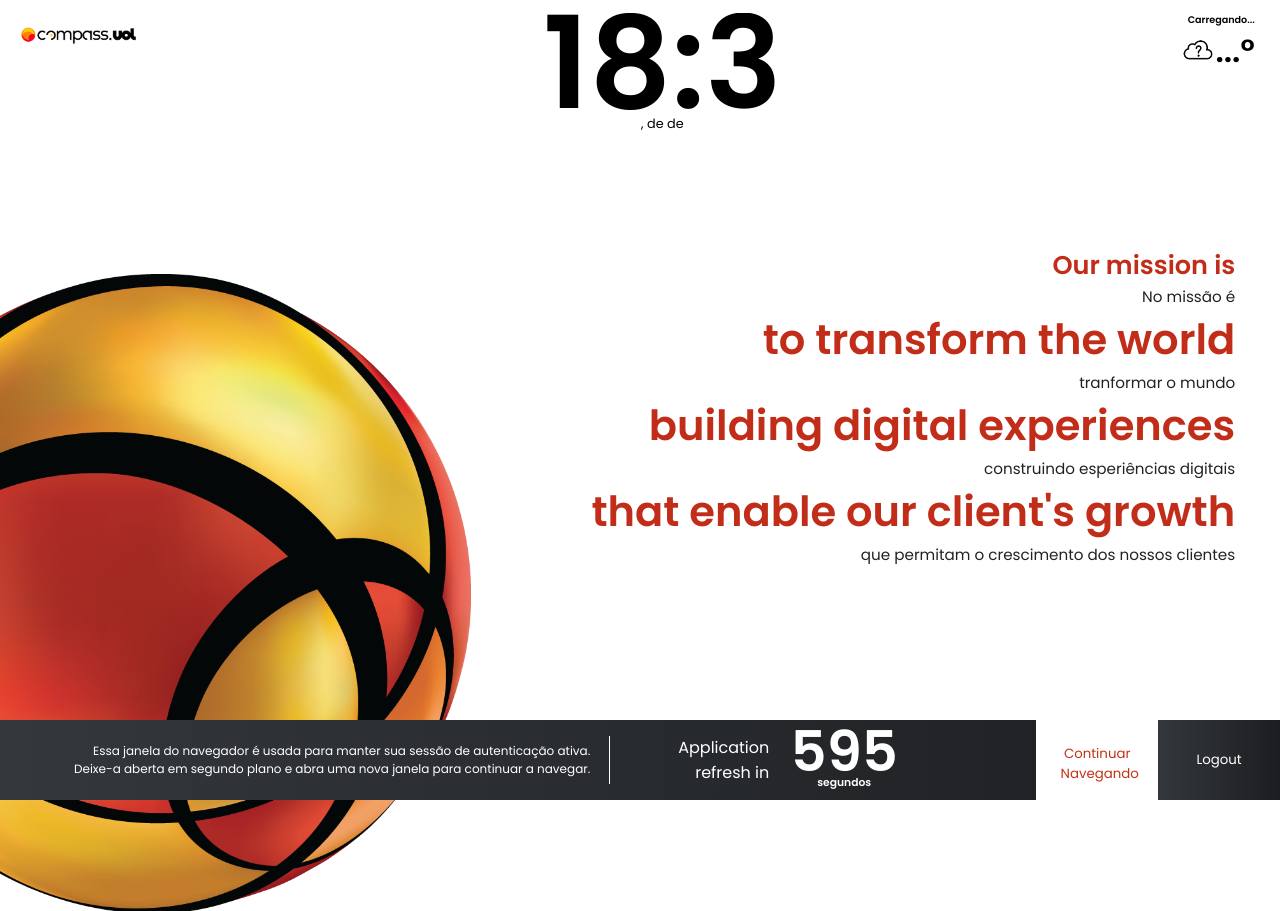
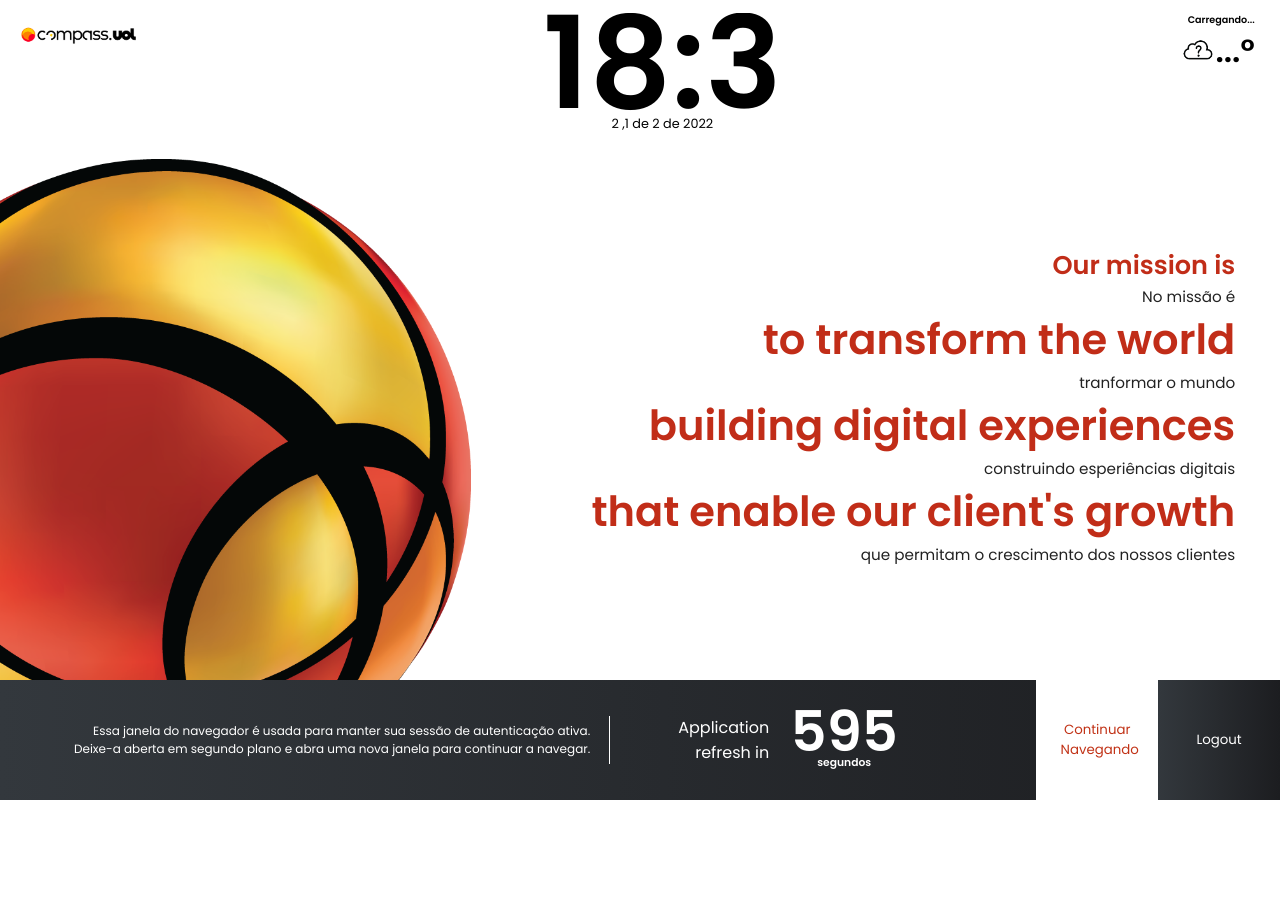
Before and after one commit to Luan-Leal/TrabalhoVue, a Vue app: page /home in a window 1280 px wide. After the commit the page ends 800 px from the top, so only its background shows below. Built offline with nearby package versions, Linux system fonts and the light colour scheme.

Commit message:
Fix: clock working

```diff
--- a/src/components/clock/index.vue
+++ b/src/components/clock/index.vue
@@ -5,9 +5,11 @@
       >:<span id="minutos">{{ dateTime.minutes }}</span>
     </h1>
     <p>
-      <span id="diaSemana"> {{ day }} </span>,<span id="dia"></span> de
-      <span id="mes"></span> de
-      <span id="ano"></span>
+      <span id="diaSemana">{{ dateTime.day }} </span>,<span id="dia">{{
+        dateTime.date
+      }}</span>
+      de <span id="mes">{{ dateTime.mouth }}</span> de
+      <span id="ano">{{ dateTime.year }}</span>
     </p>
   </div>
 </template>
@@ -21,8 +23,9 @@ export default {
       dateTime: {
         hours: date.getHours(),
         minutes: date.getMinutes(),
-        seconds: date.getSeconds(),
+        date: date.getDate(),
         day: date.getDay(),
+        mouth: date.getMonth(),
         year: date.getFullYear(),
       },
       timer: undefined,
@@ -34,8 +37,9 @@ export default {
       this.dateTime = {
         hours: date.getHours(),
         minutes: date.getMinutes(),
-        seconds: date.getSeconds(),
+        date: date.getDate(),
         day: date.getDay(),
+        mouth: date.getMonth(),
         year: date.getFullYear(),
       };
     },
@@ -48,15 +52,6 @@ export default {
     clearInterval(this.timer);
   },
 };
-
-let hoje = new Date();
-let data_formatada = hoje.toLocaleDateString('pt-BR', {
-  day: 'numeric',
-  month: 'long',
-  year: 'numeric',
-});
-
-console.log(data_formatada);
 </script>
 
 <style lang="scss" scoped>
--- a/src/components/input/index.scss
+++ b/src/components/input/index.scss
@@ -3,6 +3,9 @@
   flex-direction: column;
   width: 50%;
   color: #e0e0e0;
+  @media (max-width: 1500px) {
+    width: 65%;
+  }
 }
 
 input {
@@ -56,7 +59,7 @@ input:focus {
   }
 }
 
-@media (max-width: 1100px) {
+@media (max-width: 1000px) {
   #form {
     width: 100%;
     margin-left: 10%;
--- a/src/containers/Footer/index.scss
+++ b/src/containers/Footer/index.scss
@@ -3,13 +3,13 @@
   background: linear-gradient(90.16deg, #33383d 0%, #1c1d20 100%);
   color: #ffffff;
   display: flex;
-  height: 13vh;
+  height: 12vh;
   width: 100%;
   position: absolute;
   z-index: 2;
   bottom: 0;
   @media (max-width: 1750px) {
-    height: 10vh;
+    height: 15vh;
   }
 }
 
@@ -28,6 +28,49 @@
     text-align: end;
     padding: 1% 0;
     padding-right: 3%;
+    @media (max-width: 5000px) {
+      width: 50%;
+    }
+
+    @media (max-width: 2150px) {
+      width: 55%;
+    }
+
+    @media (max-width: 1990px) {
+      width: 59.4%;
+    }
+
+    @media (max-width: 1842px) {
+      width: 64.1%;
+    }
+
+    @media (max-width: 1710px) {
+      width: 69.1%;
+    }
+
+    @media (max-width: 1584px) {
+      width: 74.6%;
+    }
+
+    @media (max-width: 1486px) {
+      width: 79.5%;
+    }
+
+    @media (max-width: 1374px) {
+      width: 86.9%;
+    }
+
+    @media (max-width: 1273px) {
+      width: 93%;
+    }
+
+    @media (max-width: 1179px) {
+      width: 100%;
+    }
+
+    @media (max-width: 1133px) {
+      font-size: 0.72em;
+    }
   }
 }
 .cronometro {
@@ -117,94 +160,6 @@
   }
 }
 
-@media (max-width: 5000px) {
-  .mensagem {
-    p {
-      width: 50%;
-    }
-  }
-}
-
-@media (max-width: 2150px) {
-  .mensagem {
-    p {
-      width: 55%;
-    }
-  }
-}
-
-@media (max-width: 1990px) {
-  .mensagem {
-    p {
-      width: 59.4%;
-    }
-  }
-}
-
-@media (max-width: 1842px) {
-  .mensagem {
-    p {
-      width: 64.1%;
-    }
-  }
-}
-
-@media (max-width: 1710px) {
-  .mensagem {
-    p {
-      width: 69.1%;
-    }
-  }
-}
-
-@media (max-width: 1584px) {
-  .mensagem {
-    p {
-      width: 74.6%;
-    }
-  }
-}
-
-@media (max-width: 1486px) {
-  .mensagem {
-    p {
-      width: 79.5%;
-    }
-  }
-}
-
-@media (max-width: 1374px) {
-  .mensagem {
-    p {
-      width: 86.9%;
-    }
-  }
-}
-
-@media (max-width: 1273px) {
-  .mensagem {
-    p {
-      width: 93%;
-    }
-  }
-}
-
-@media (max-width: 1179px) {
-  .mensagem {
-    p {
-      width: 100%;
-    }
-  }
-}
-
-@media (max-width: 1133px) {
-  .mensagem {
-    p {
-      font-size: 0.72em;
-    }
-  }
-}
-
 @media (max-width: 1100px) {
   .mensagem {
     display: none;
--- a/src/containers/Main/index.scss
+++ b/src/containers/Main/index.scss
@@ -7,27 +7,20 @@
   display: flex;
   margin-left: -13%;
   z-index: 0;
-  img {
-    min-width: 100%;
-  }
-}
-
   @media (max-width: 1750px) {
-  .foto {
-    margin-top: 7%;
-  }
+    margin-top: 5%;
   }
 
   @media (max-width: 1500px) {
-  .foto {
-    margin-top: 10%;
-  }
+    margin-top: 1%;
   }
 
   @media (max-width: 1100px) {
-  .foto {
     min-width: 175%;
     margin-left: -85%;
+  }
+  img {
+    min-width: 100%;
   }
 }
 
--- a/src/containers/login-page-left/index.scss
+++ b/src/containers/login-page-left/index.scss
@@ -24,7 +24,12 @@
       font-size: 5.5em;
       margin-left: -7%;
     }
-    @media (max-width: 1100px) {
+
+    @media (max-width: 1500px) {
+      font-size: 4em;
+      margin-left: -20%;
+    }
+    @media (max-width: 1000px) {
       font-size: 4em;
       margin-left: -40%;
     }
@@ -51,10 +56,10 @@
     }
     @media (max-width: 1340px) {
       font-size: 1.1em;
-      margin-left: 7%;
+      margin-left: -5%;
       width: 60%;
     }
-    @media (max-width: 1100px) {
+    @media (max-width: 1000px) {
       font-size: 1em;
       margin-left: 7%;
       width: 90%;
@@ -69,13 +74,17 @@
       font-size: 3em;
       margin-left: -7%;
     }
-    @media (max-width: 1100px) {
+    @media (max-width: 1500px) {
+      font-size: 2.5em;
+      margin-left: -15%;
+    }
+    @media (max-width: 1000px) {
       font-size: 2em;
       margin-left: -30%;
     }
   }
 }
-@media (max-width: 1100px) {
+@media (max-width: 1000px) {
   .welcome {
     width: 100%;
   }
@@ -103,7 +112,7 @@
     font-size: 1.1em;
     width: 43%;
   }
-  @media (max-width: 1100px) {
+  @media (max-width: 1000px) {
     font-size: 0.75em;
     width: 50%;
   }
```
Lines whose indentation alone changed are shown as unchanged.
